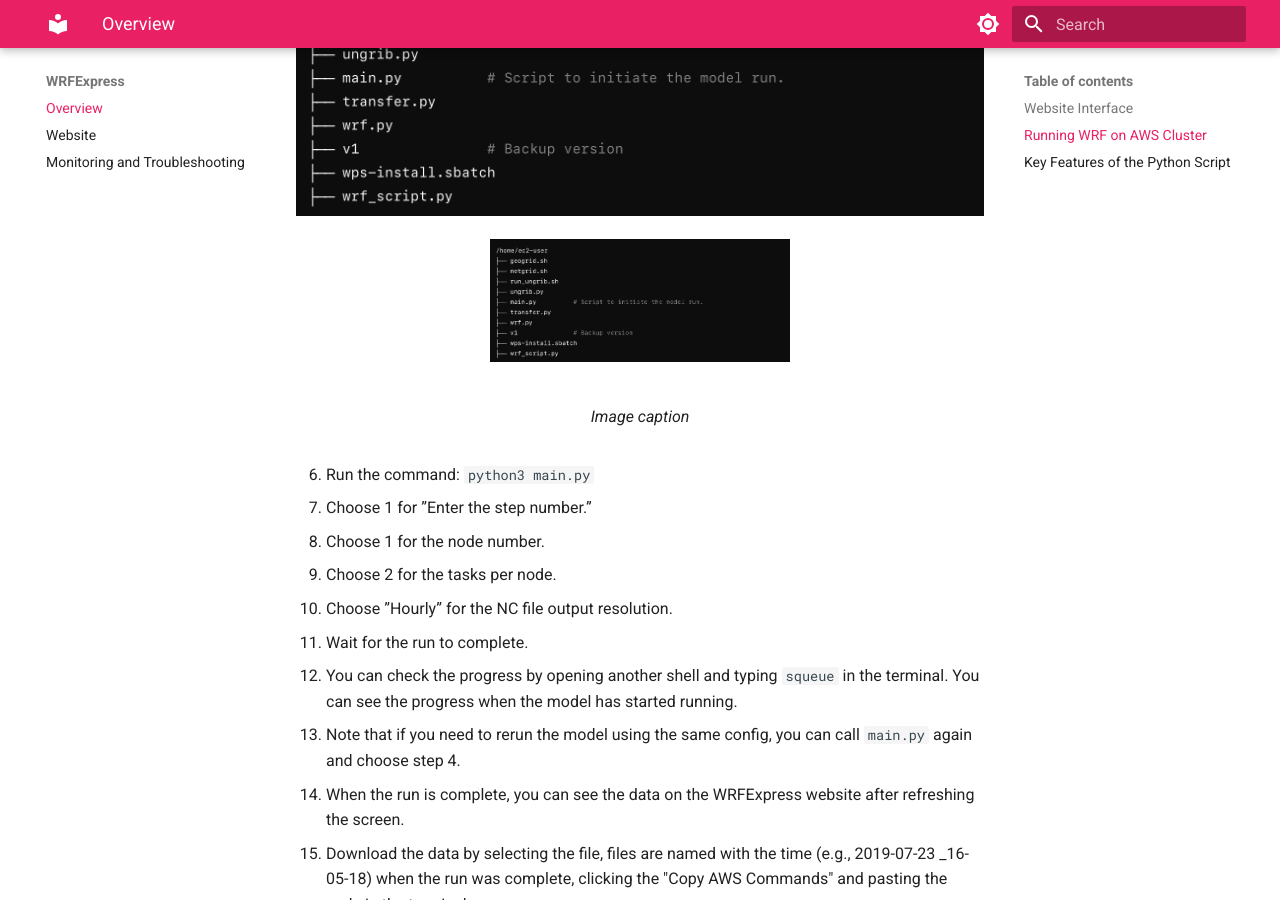
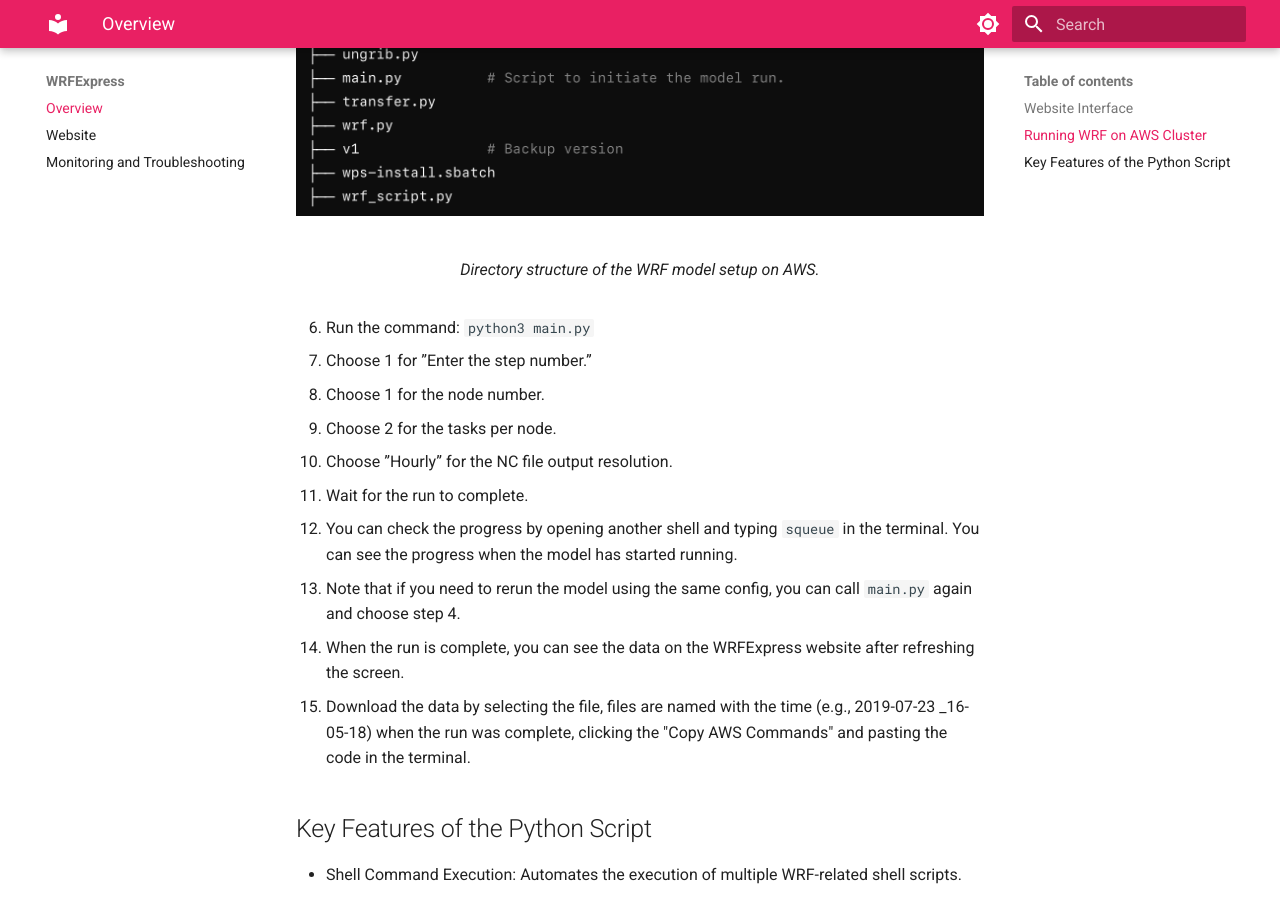
Before and after one commit to AtmosferaUSM/tutorial_WRFExpress, an MkDocs documentation site: the page built from docs/index.md, in a window 1280 px wide and 900 px high, scrolled down 1465 px. Built offline with MkDocs 1.6.1 and Material for MkDocs 9.7.7, drawn with Linux system fonts in a browser that asks for light colours.

Commit message:
initial commit

```diff
--- a/docs/index.md
+++ b/docs/index.md
@@ -35,11 +35,9 @@
   <li>Paste the text in the WRF-P2 terminal and press enter.</li>
 </ol>
 
-<img src="images/index/1_.png" alt="Website Environment">
-
 <figure markdown="span">
-  ![Image title](images/index/1_.png){ width="300" }
-  <figcaption>Image caption</figcaption>
+  ![Image title](images/index/1_.png)
+  <figcaption>Directory structure of the WRF model setup on AWS.</figcaption>
 </figure>
 
 <ol start="6">
```
